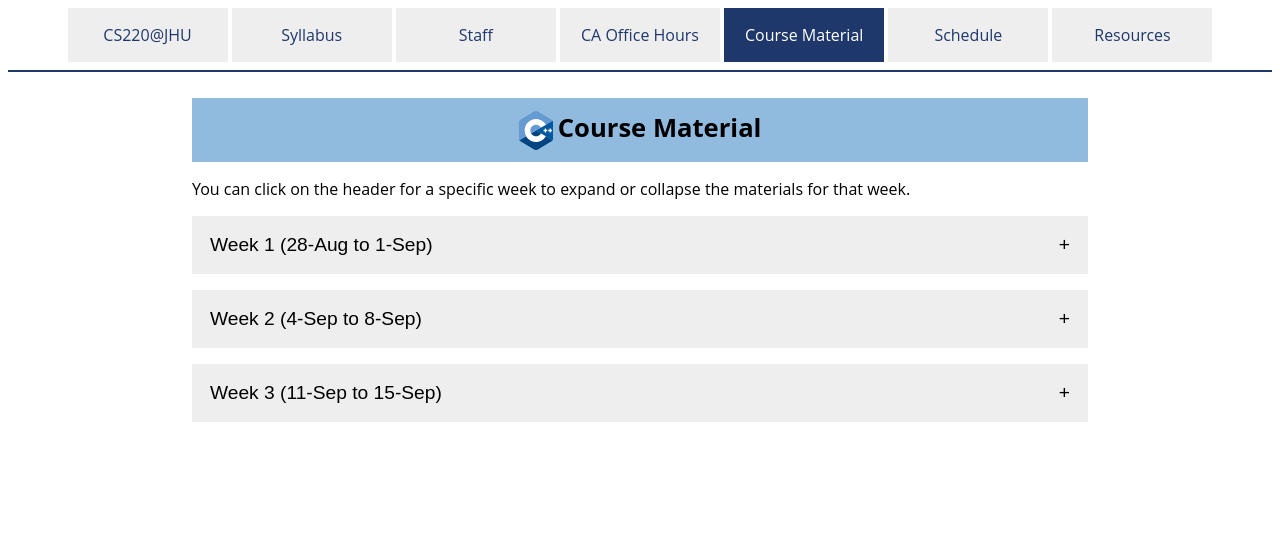
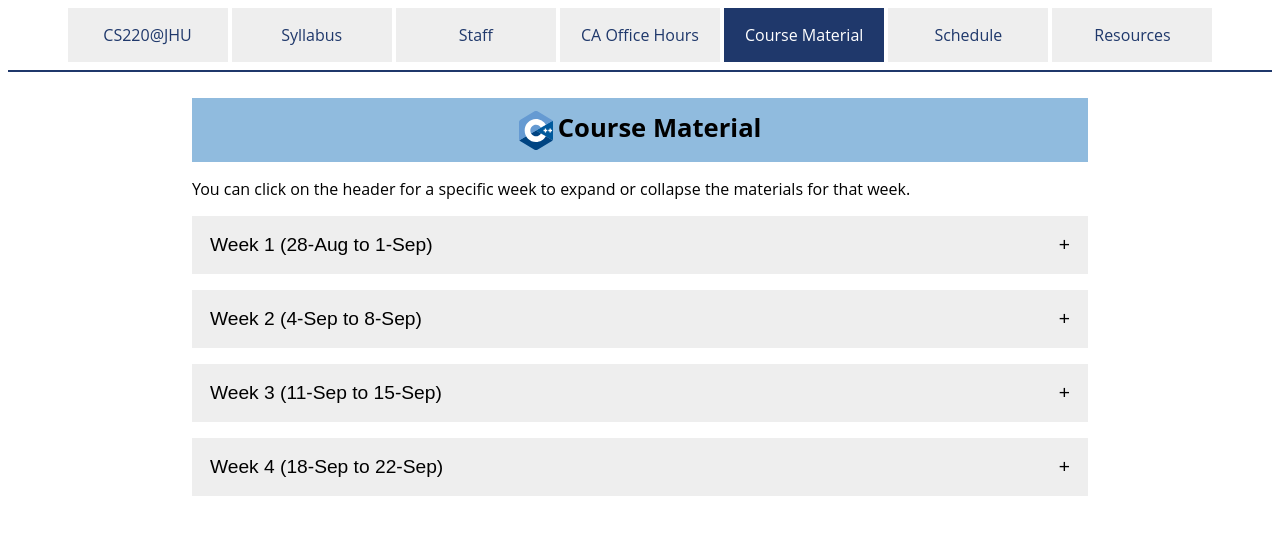
Before and after one commit to jhu-ip/cs220-f23, a Jekyll site: the page built from material.md, in a window 1280 px wide. Shown: the top 535 px of the page. Built offline with Jekyll 4.4.1, drawn with Linux system fonts in a browser that asks for light colours; part of the change alters nothing that is shown.

Commit message:
week 4 material added

```diff
--- a/material.md
+++ b/material.md
@@ -129,18 +129,12 @@ the materials for that week.
       <td><a class='external' target='_blank' href='https://jh.hosted.panopto.com/Panopto/Pages/Viewer.aspx?id=bbef007b-88a8-4e42-bcc4-ae230027a8f4'>Function declarations</a><br><a class='external' target='_blank' href='https://jh.hosted.panopto.com/Panopto/Pages/Viewer.aspx?id=c18158bd-cf31-48c4-a2c0-ae230027a87e'>Passing arrays to functions</a><br><a class='external' target='_blank' href='https://jh.hosted.panopto.com/Panopto/Pages/Viewer.aspx?id=12215376-94e9-48dd-8d5a-ae230027937e'>Recursion</a></td>
       <td><a class='external' target='_blank' href='https://jh.hosted.panopto.com/Panopto/Pages/Viewer.aspx?id=76660996-f221-4bda-85bf-ae230027aa0b'>Separate compilation</a><br><a class='external' target='_blank' href='https://jh.hosted.panopto.com/Panopto/Pages/Viewer.aspx?id=956ae811-74a5-48f2-8d73-ae230027a9b0'>Makefiles</a><br><a class='external' target='_blank' href='https://jh.hosted.panopto.com/Panopto/Pages/Viewer.aspx?id=76a9e1f6-07f3-483c-9341-ae230027a948'>Header guards</a></td>
     </tr>
-    <!--
-    <td><a class='external' target='_blank' href='https://jh.hosted.panopto.com/Panopto/Pages/Viewer.aspx?id=67aec427-5035-40bb-a34f-ae230027a824'>Multidimensional arrays, gdb</a></td>
-    -->
     <tr>
       <td>Slides</td>
       <td><a href='slides/day06_fileio_assertion_math.pdf'>File I/O, assert, math functions</a><br><a href='slides/day06_functions_command_line_arguments.pdf'>Writing functions, command line arguments</a><br></td>
       <td><a href='slides/day07_function_declaration.pdf'>Function declarations</a><br><a href='slides/day07_passing_arrays_to_functions.pdf'>Passing arrays to functions</a><br><a href='slides/day07_recursion.pdf'>Recursion</a></td>
       <td><a href='slides/day08_separate_compilation.pdf'>Separate compilation</a><br><a href='slides/day08_makefiles.pdf'>Makefiles</a><br><a href='slides/day08_header_guards.pdf'>Header guards</a></td>
     </tr>
-    <!--
-    <td><a href='slides/day09_multidimensional_arrays_gdb.pdf'>Multidimensional arrays, gdb</a></td>
-    -->
     <tr>
       <td>Recap<br>Questions</td>
       <td><a href='questions/day06.html'>Day 6</a></td>
@@ -159,64 +153,64 @@ the materials for that week.
       <td></td>
       <td></td>
     </tr>
-    <!--
-    <td><a class='external' target='_blank' href='https://darkdust.net/files/GDB%20Cheat%20Sheet.pdf'>GDB Cheat Sheet</a></td>
-    -->
+
   </tbody>
 </table>
 </div>
-<!--
-<button type="button" id="week_4_toggle" class="week_control_button">Week 4 (13-Feb to 17-Feb)</button>
+
+<button type="button" id="week_4_toggle" class="week_control_button">Week 4 (18-Sep to 22-Sep)</button>
 <div id="week_4" class="collapsible">
 <table>
   <thead>
     <tr>
       <th></th>
-      <th>Day 10 (13-Feb)</th>
-      <th>Day 11 (15-Feb)</th>
-      <th>Day 12 (17-Feb)</th>
+      <th>Day 9 (18-Sep)</th>
+      <th>Day 10 (20-Sep)</th>
+      <th>Day 11 (22-Sep)</th>
     </tr>
   </thead>
   <tbody>
     <tr>
       <td>Videos</td>
+      <td><a class='external' target='_blank' href='https://jh.hosted.panopto.com/Panopto/Pages/Viewer.aspx?id=67aec427-5035-40bb-a34f-ae230027a824'>Multidimensional arrays, gdb</a></td>
       <td><a class='external' target='_blank' href='https://jh.hosted.panopto.com/Panopto/Pages/Viewer.aspx?id=7dd96f56-4676-4f7c-913d-ae230027a7a3'>Pointers</a></td>
       <td><a class='external' target='_blank' href='https://jh.hosted.panopto.com/Panopto/Pages/Viewer.aspx?id=88e3945a-f1f2-4442-825e-ae230027a746'>Dynamic Memory Allocation</a><br><a class='external' target='_blank' href='https://jh.hosted.panopto.com/Panopto/Pages/Viewer.aspx?id=f4c78306-67c7-4184-955f-ae230027a6b2'>Valgrind</a></td>
-      <td><a class='external' target='_blank' href='https://jh.hosted.panopto.com/Panopto/Pages/Viewer.aspx?id=d83163b7-7827-4bca-a6ca-ae2300279303'>Pointer Arithmetic</a><br><a class='external' target='_blank' href='https://jh.hosted.panopto.com/Panopto/Pages/Viewer.aspx?id=5b124364-dcca-4e9b-b276-ae23002792a9'>Dynamic 2-D Arrays, Pointers and Const</a></td>
     </tr>
     <tr>
       <td>Slides</td>
+      <td><a href='slides/day09_multidimensional_arrays_gdb.pdf'>Multidimensional arrays, gdb</a></td>
       <td><a href='slides/day10_pointers.pdf'>Pointers</a></td>
       <td><a href='slides/day11_dynamic_memory_allocation.pdf'>Dynamic Memory Allocation</a><br><a href='slides/day11_valgrind.pdf'>Valgrind</a></td>
-      <td><a href='slides/day12_pointer_arithmetic.pdf'>Pointer Arithmetic</a><br><a href='slides/day12_more_pointers_dynamic_2d_arrays.pdf'>Dynamic 2-D Arrays, Pointers and Const</a></td>
     </tr>
     <tr>
       <td>Recap<br>Questions</td>
+      <td><a href='questions/day9.html'>Day 9</a></td>
       <td><a href='questions/day10.html'>Day 10</a></td>
       <td><a href='questions/day11.html'>Day 11</a></td>
-      <td><a href='questions/day12.html'>Day 12</a></td>
     </tr>
     <tr>
       <td>Exercise</td>
+      <td><a href='exercise/ex9.html'>Exercise 9</a></td>
       <td><a href='exercise/ex10.html'>Exercise 10</a></td>
       <td><a href='exercise/ex11.html'>Exercise 11</a></td>
-      <td><a href='exercise/ex12.html'>Exercise 12</a></td>
     </tr>
     <tr>
       <td>Additional<br>Resources</td>
+      <td></td>
       <td><a class='external' target='_blank' href='https://www.youtube.com/watch?v=5VnDaHBi8dM'>Binky the Pointer (Video)</a></td>
-      <td></td>
-      <td></td>
-    </tr>
-    <tr>
-      <td>Lecture<br>Slides</td>
-      <td><a href='slides/notes/sp23_day10_sec03.pdf'>Day 10 Notes (Sec 03)</a><br><a href='slides/notes/sp23_day10_sec04.pdf'>Day 10 Notes (Sec 04)</a></td>
-      <td><a href='slides/notes/sp23_day11_sec03.pdf'>Day 11 Notes (Sec 03)</a><br><a href='slides/notes/sp23_day11_sec04.pdf'>Day 11 Notes (Sec 04)</a></td>
-      <td><a href='slides/notes/sp23_day12_sec03.pdf'>Day 12 Notes (Sec 03)</a><br><a href='slides/notes/sp23_day12_sec04.pdf'>Day 12 Notes (Sec 04)</a></td>
+      <td><a class='external' target='_blank' href='https://darkdust.net/files/GDB%20Cheat%20Sheet.pdf'>GDB Cheat Sheet</a></td>
     </tr>
   </tbody>
 </table>
 </div>
+
+<!-- <td><a class='external' target='_blank' href=''>Pointer Arithmetic</a><br><a class='external' target='_blank' href=''>Dynamic 2-D Arrays, Pointers and Const</a></td>
+
+<td><a href='slides/day12_pointer_arithmetic.pdf'>Pointer Arithmetic</a><br><a href='slides/day12_more_pointers_dynamic_2d_arrays.pdf'>Dynamic 2-D Arrays, Pointers and Const</a></td>
+
+-->
+
+<!--
 <button type="button" id="week_5_toggle" class="week_control_button">Week 5 (20-Feb to 24-Feb)</button>
 <div id="week_5" class="collapsible">
 <table>
```
